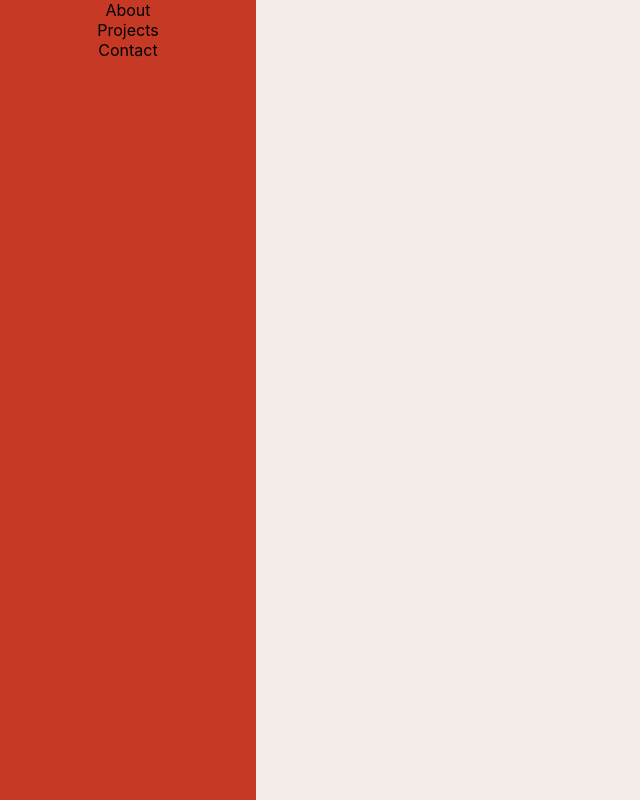
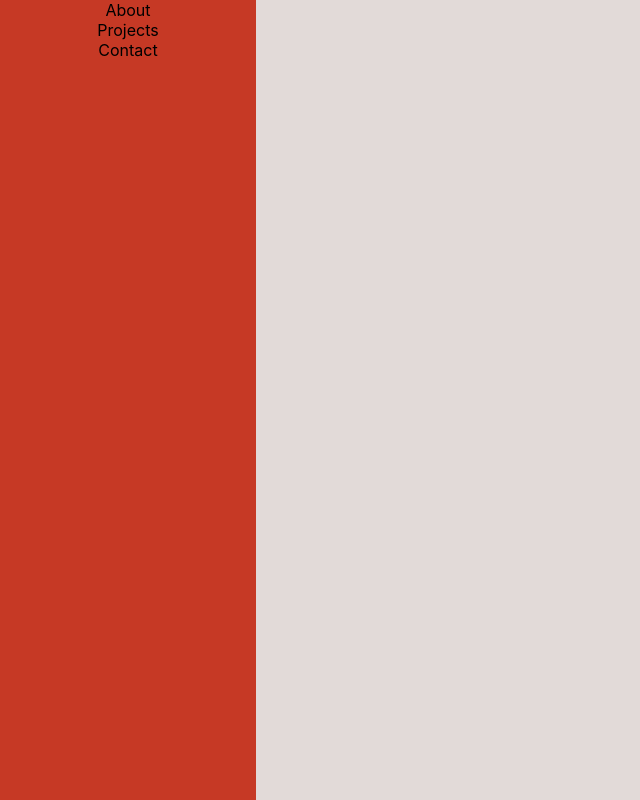
Before and after one commit to blueca/blueca.github.io, a Svelte app: page / in a window 1280 px wide. Shown: the whole page, without its empty margins (0-640 px from the left). Built offline with nearby package versions, Linux system fonts and the light colour scheme.

Commit message:
adjust colour scheme

```diff
--- a/public/global.css
+++ b/public/global.css
@@ -6,7 +6,7 @@ body {
 }
 
 body {
-  background-color: #f3ece9;
+  background-color: #e2dad8;
   margin: 0;
   padding: 0;
   box-sizing: border-box;
```
